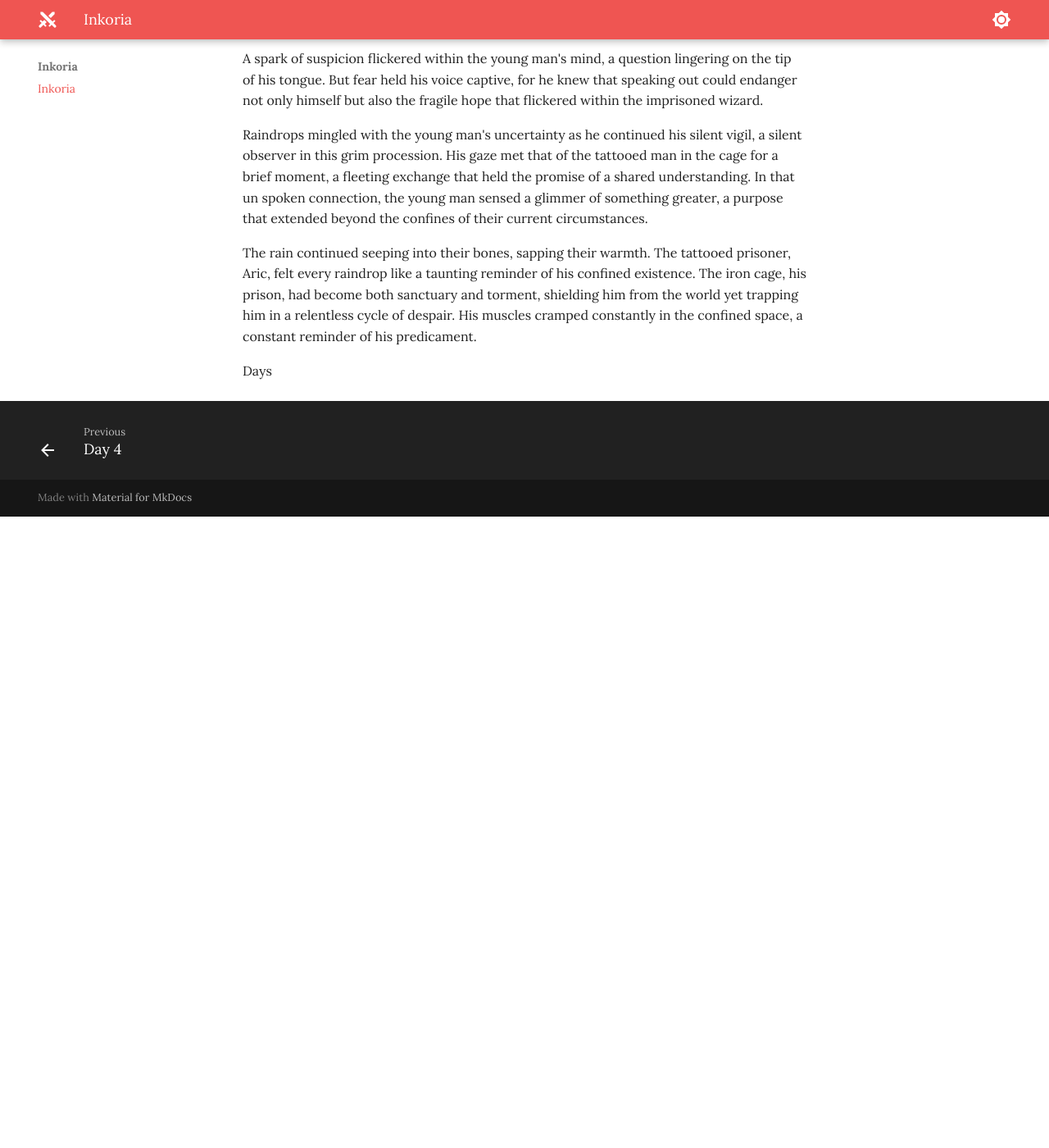
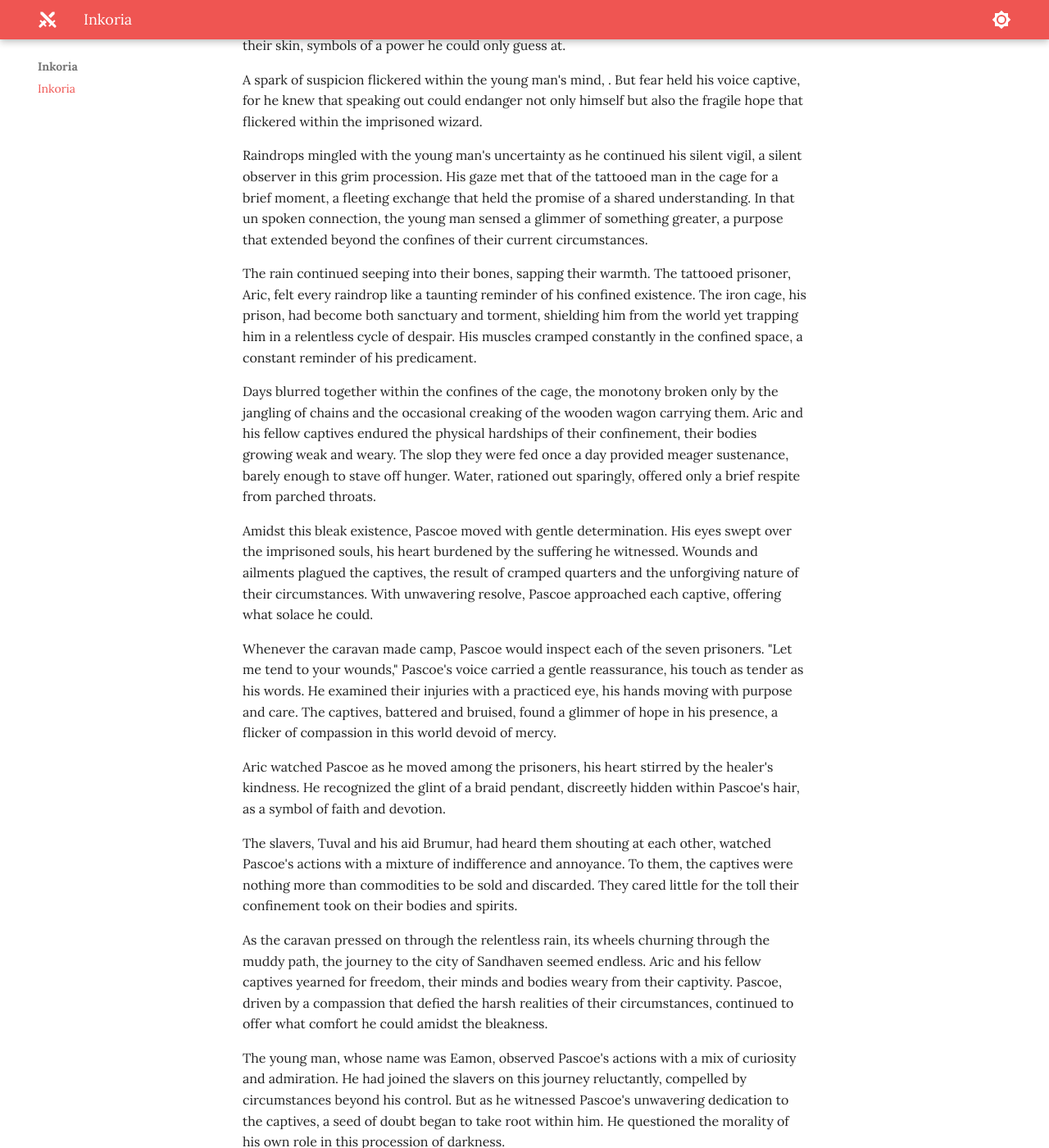
Before and after one commit to jonasmcferreira/adventures, an MkDocs documentation site: the page built from docs/inkoria/00.md, in a window 1280 px wide and 1400 px high, scrolled down 1362 px. Shown: the whole window at 82% size. Built offline with MkDocs 1.6.1 and Material for MkDocs 9.7.7, drawn with Linux system fonts in a browser that asks for light colours; before the commit the page ends 1992 px from its top, so only the background shows below that; some of the changed text lies outside the part shown.

Commit message:
modified docs/inkoria/00.md

```diff
--- a/docs/inkoria/00.md
+++ b/docs/inkoria/00.md
@@ -4,7 +4,7 @@ The relentless downpour continued its assault on the weary travelers, each raind
 
 Driving the wagons were two figures, their gruff and hardened faces etched with the lines of their ruthless trade. They commanded the captives, their eyes void of empathy as they urged the oxen forward. Chains clinked with every jolt of the wagons, a haunting melody that pierced through the relentless downpour.
 
-The rain fell incessantly, drenching the captive figures locked within the iron cage. Among them, one stood out—a man whose eyes burned with an intensity that seemed to defy the gloomy weather. His soaked clothes clung to his lean frame, revealing a wiry strength beneath the tattered fabric. Though confined, his presence exuded an air of resilience, his piercing gaze surveying the surroundings with an innate understanding.
+The rain fell incessantly, drenching the captive figures locked within the iron cage. Among them, one stood out—a man whose eyes burned with an intensity that defied the gloomy weather. His soaked clothes clung to his lean frame, revealing a wiry strength beneath the tattered fabric. Though confined, his presence exuded an air of resilience, his piercing gaze surveying the surroundings with an innate understanding.
 
 Beside him, a middle-aged companion shared his fate, his eyes shifting between the man and the daunting surroundings. Rainwater trickled down his tangled hair, blending with the dirt on his weary face. He glimpsed the enigmatic runes discreetly etched upon the man's exposed skin, a spark of recognition igniting within his tired eyes. It spoke of something far greater than their current plight—an intricate web of knowledge and power hidden beneath the surface.
 
@@ -14,14 +14,28 @@ The man's gaze softened, his features briefly illuminated by a flicker of recogn
 
 Walking a few paces behind the slavers, a young man traveled alongside them, his presence an intriguing juxtaposition in this procession of darkness. His face bore an expression of youthful uncertainty, his eyes darting nervously between the captives and the imposing figures leading the way. Raindrops clung to his cloak, mirroring the doubt that clung to his soul.
 
-The young man was no stranger to the ways of the world, yet the weight of his current role sat heavily upon his shoulders. Bound by duty, he walked alongside the slavers, a companion in their journey through the rain-soaked wilderness. His youthful features hid an inner turmoil, a struggle between his compassionate nature and the harsh reality that surrounded him.
+The young man was no stranger to the ways of the world, yet the weight of his current role sat heavily upon his shoulders. Secured to his belt, a small leather pouch swung gently with every step he took. It contained a collection of dried herbs and vials of soothing salves. Bound by duty, he walked alongside the slavers, a companion in their journey through the rain-soaked wilderness. His youthful features hid an inner turmoil, a struggle between his compassionate nature and the harsh reality that surrounded him.
 
 As his gaze swept over the prisoners, his attention was drawn to the enigmatic figure within the cage. There was something about the way they held themselves, a glimmer of resilience amidst their captivity. His eyes were drawn to the faint traces of discreet markings adorning their skin, symbols of a power he could only guess at.
 
-A spark of suspicion flickered within the young man's mind, a question lingering on the tip of his tongue. But fear held his voice captive, for he knew that speaking out could endanger not only himself but also the fragile hope that flickered within the imprisoned wizard.
+A spark of suspicion flickered within the young man's mind, . But fear held his voice captive, for he knew that speaking out could endanger not only himself but also the fragile hope that flickered within the imprisoned wizard.
 
 Raindrops mingled with the young man's uncertainty as he continued his silent vigil, a silent observer in this grim procession. His gaze met that of the tattooed man in the cage for a brief moment, a fleeting exchange that held the promise of a shared understanding. In that un spoken connection, the young man sensed a glimmer of something greater, a purpose that extended beyond the confines of their current circumstances.
 
 The rain continued seeping into their bones, sapping their warmth. The tattooed prisoner, Aric, felt every raindrop like a taunting reminder of his confined existence. The iron cage, his prison, had become both sanctuary and torment, shielding him from the world yet trapping him in a relentless cycle of despair. His muscles cramped constantly in the confined space, a constant reminder of his predicament.
 
-Days
+Days blurred together within the confines of the cage, the monotony broken only by the jangling of chains and the occasional creaking of the wooden wagon carrying them. Aric and his fellow captives endured the physical hardships of their confinement, their bodies growing weak and weary. The slop they were fed once a day provided meager sustenance, barely enough to stave off hunger. Water, rationed out sparingly, offered only a brief respite from parched throats.
+
+Amidst this bleak existence, Pascoe moved with gentle determination. His eyes swept over the imprisoned souls, his heart burdened by the suffering he witnessed. Wounds and ailments plagued the captives, the result of cramped quarters and the unforgiving nature of their circumstances. With unwavering resolve, Pascoe approached each captive, offering what solace he could.
+
+Whenever the caravan made camp, Pascoe would inspect each of the seven prisoners. "Let me tend to your wounds," Pascoe's voice carried a gentle reassurance, his touch as tender as his words. He examined their injuries with a practiced eye, his hands moving with purpose and care. The captives, battered and bruised, found a glimmer of hope in his presence, a flicker of compassion in this world devoid of mercy.
+
+Aric watched Pascoe as he moved among the prisoners, his heart stirred by the healer's kindness. He recognized the glint of a braid pendant, discreetly hidden within Pascoe's hair, as a symbol of faith and devotion.
+
+The slavers, Tuval and his aid Brumur, had heard them shouting at each other, watched Pascoe's actions with a mixture of indifference and annoyance. To them, the captives were nothing more than commodities to be sold and discarded. They cared little for the toll their confinement took on their bodies and spirits.
+
+As the caravan pressed on through the relentless rain, its wheels churning through the muddy path, the journey to the city of Sandhaven seemed endless. Aric and his fellow captives yearned for freedom, their minds and bodies weary from their captivity. Pascoe, driven by a compassion that defied the harsh realities of their circumstances, continued to offer what comfort he could amidst the bleakness.
+
+The young man, whose name was Eamon, observed Pascoe's actions with a mix of curiosity and admiration. He had joined the slavers on this journey reluctantly, compelled by circumstances beyond his control. But as he witnessed Pascoe's unwavering dedication to the captives, a seed of doubt began to take root within him. He questioned the morality of his own role in this procession of darkness.
+
+Eamon's youthful idealism clashed with the grim reality before him. The captives, with their haunted eyes and battered bodies, were not faceless prisoners to him anymore. He saw their humanity, their hopes and dreams crushed under the weight of chains and oppression. The young man's heart yearned to break free from the shackles that bound him to the slavers, to find a way to help those who suffered.
```
